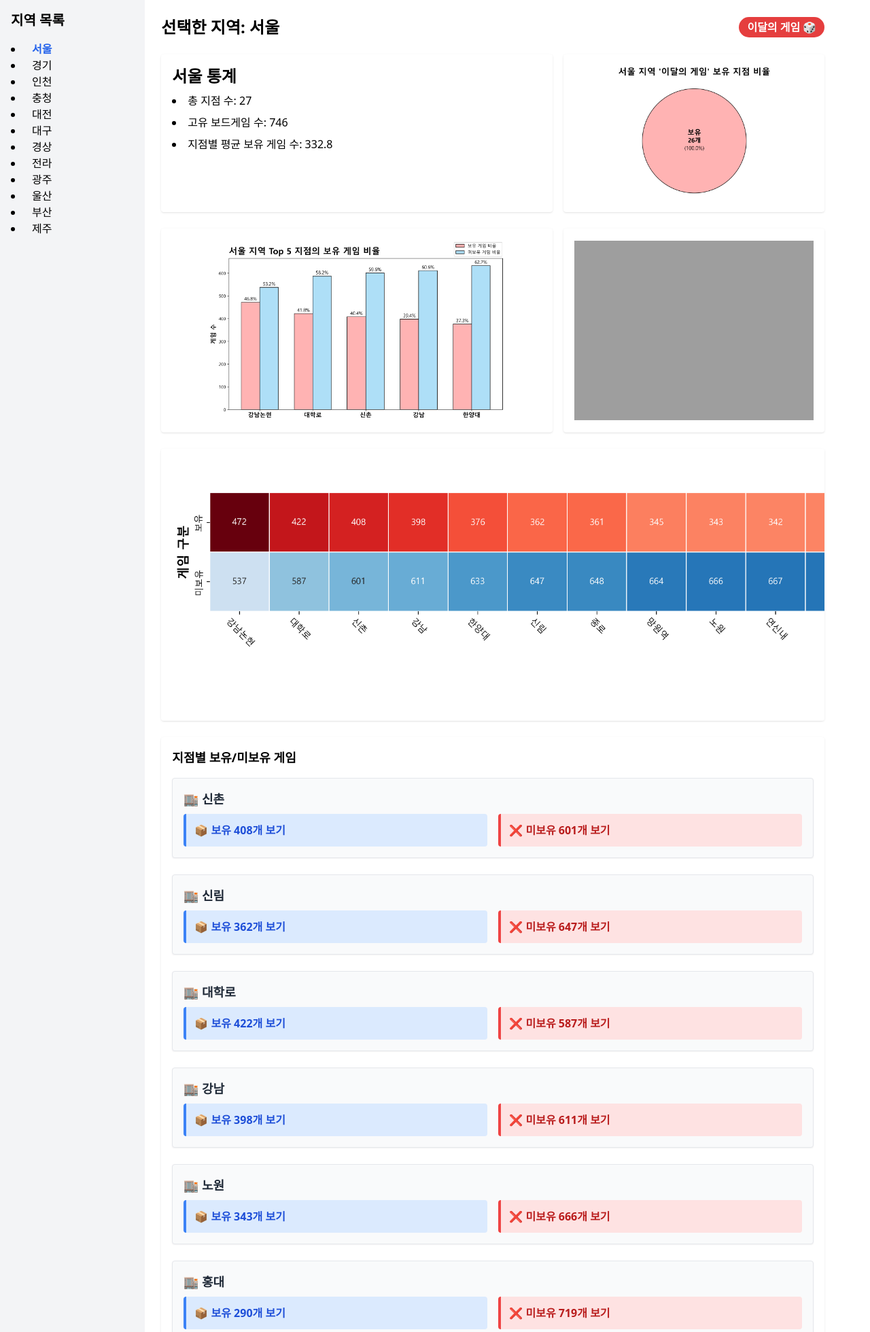
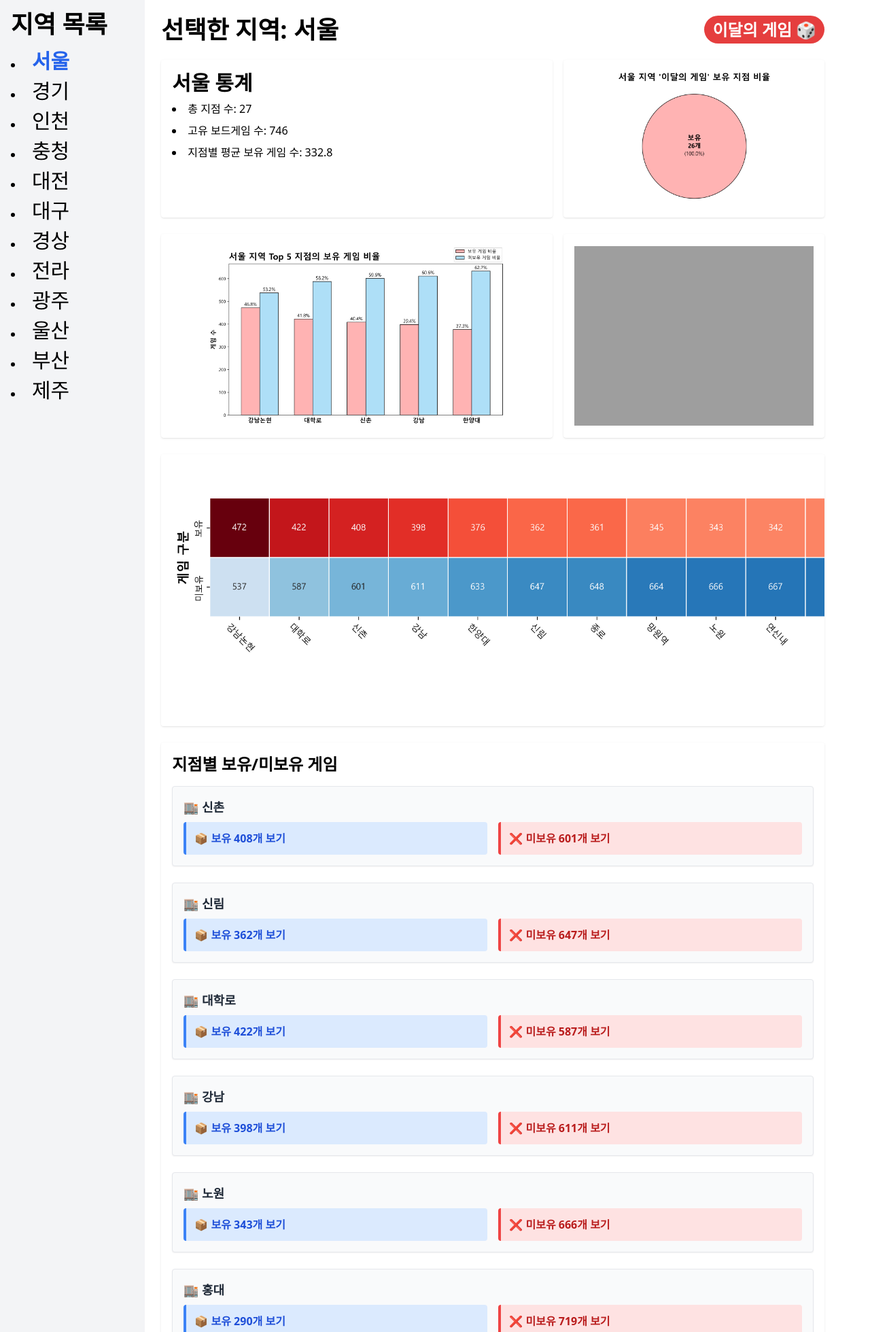
Before and after one commit to CHU4694/teamProject1, a Django app: a page that uses storedata/templates/storedata/index.html in a window 1280 px wide. Shown: the top 1959 px of the page at 68% size. Run offline with Django 5.2, Linux system fonts and the light colour scheme; data comes from the database, SQL or seed files in the repository; data that the repository does not hold is empty; some libraries are stand-ins or nearby versions; grey boxes are pictures that could not be loaded.

Commit message:
업데이트

```diff
--- a/storedata/templates/storedata/index.html
+++ b/storedata/templates/storedata/index.html
@@ -52,9 +52,10 @@
 
   <!-- 사이드바 -->
   <aside class="w-1/6 bg-gray-100 p-4">
-    <h2 class="text-xl font-bold mb-4">지역 목록</h2>
-      {% for region in regions %}
-        <li><a href="?region={{ region }}" class="cursor-pointer hover:text-blue-600 px-2 py-1 {% if selected_region == region %}text-blue-600 font-bold{% endif %}">{{ region }}</a></li>
+    <h2 class="text-4xl font-bold mb-4">지역 목록</h2>
+    <ul class="list-disc list-inside space-y-2">
+    {% for region in regions %}
+        <li><a href="?region={{ region }}" class="text-3xl cursor-pointer hover:text-blue-600 px-2 py-1 {% if selected_region == region %}text-blue-600 font-bold{% endif %}">{{ region }}</a></li>
       {% endfor %}
     </ul>
   </aside>
@@ -64,9 +65,9 @@
 
     <!-- 선택한 지역 + 이달의 게임 버튼 -->
     <div class="flex items-center justify-between mb-4">
-      <h1 id="region-title" class="text-2xl font-bold">선택한 지역: {{ selected_region }}</h1>
+      <h1 id="region-title" class="text-4xl font-bold">선택한 지역: {{ selected_region }}</h1>
       <div class="tooltip">
-        <span class="month-game-badge">이달의 게임 🎲</span>
+        <span class="text-2xl month-game-badge">이달의 게임 🎲</span>
         <div class="tooltiptext">
           <p class="font-bold mb-2">📌 이달의 추천 게임 목록</p>
           <ul class="list-disc list-inside">
@@ -82,7 +83,7 @@
     <div class="flex gap-4">
       <!-- 통계 요약 박스 -->
       <section id="summary-box" class="w-3/5 bg-white shadow p-4 rounded">
-        <p class="text-2xl font-bold mb-2"><strong>{{ selected_region }}</strong> 통계</p>
+        <p class="text-3xl font-bold mb-2"><strong>{{ selected_region }}</strong> 통계</p>
         <ul class="list-disc list-inside space-y-2">
           <li>총 지점 수: {{ count_locations }}</li>
           <li>고유 보드게임 수: {{ unique_games }}</li>
@@ -109,7 +110,7 @@
 
     <!-- 지점별 보유/미보유 -->
     <section id="table-box" class="bg-white shadow p-4 rounded">
-      <p class="text-lg font-semibold mb-4">지점별 보유/미보유 게임</p>
+      <p class="text-2xl font-semibold mb-4">지점별 보유/미보유 게임</p>
       <ul id="store-list" class="space-y-6">
         {% for store in stores %}
           <li class="border p-4 rounded bg-gray-50 shadow-sm">
```
